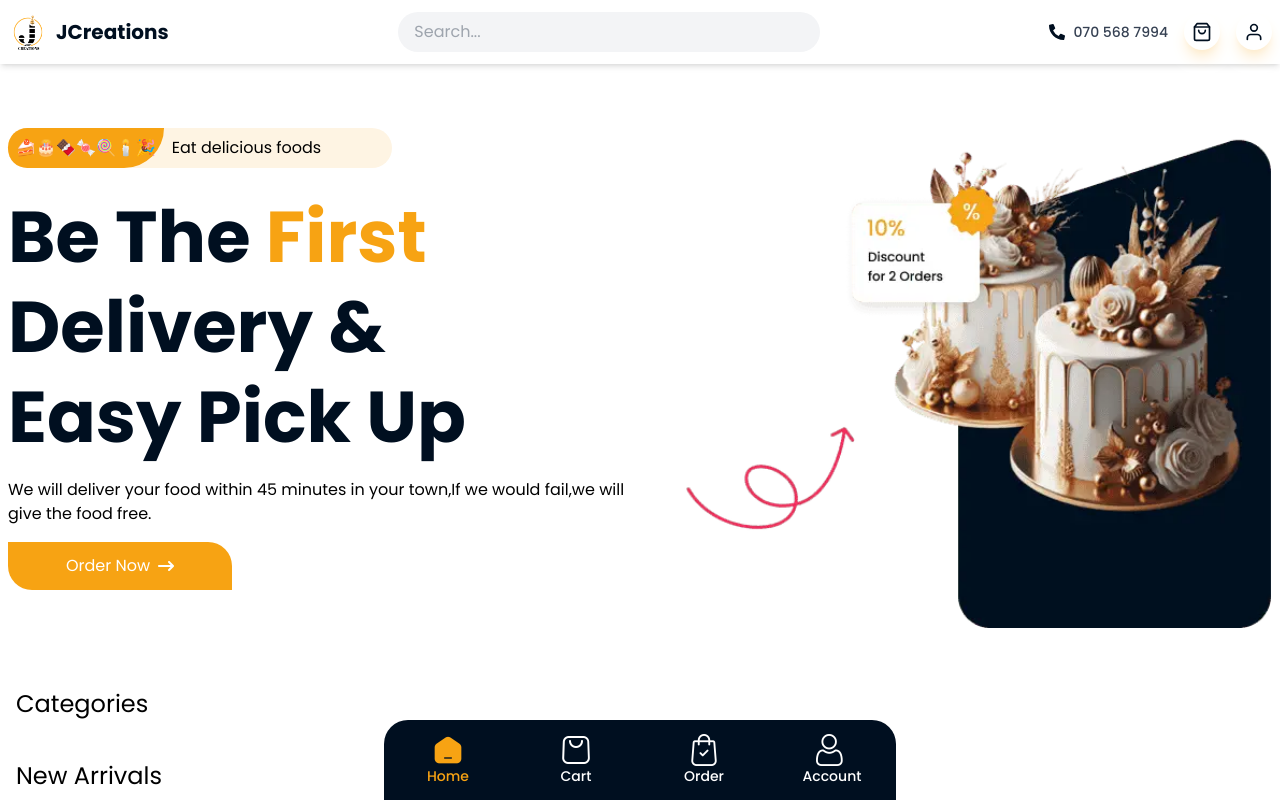
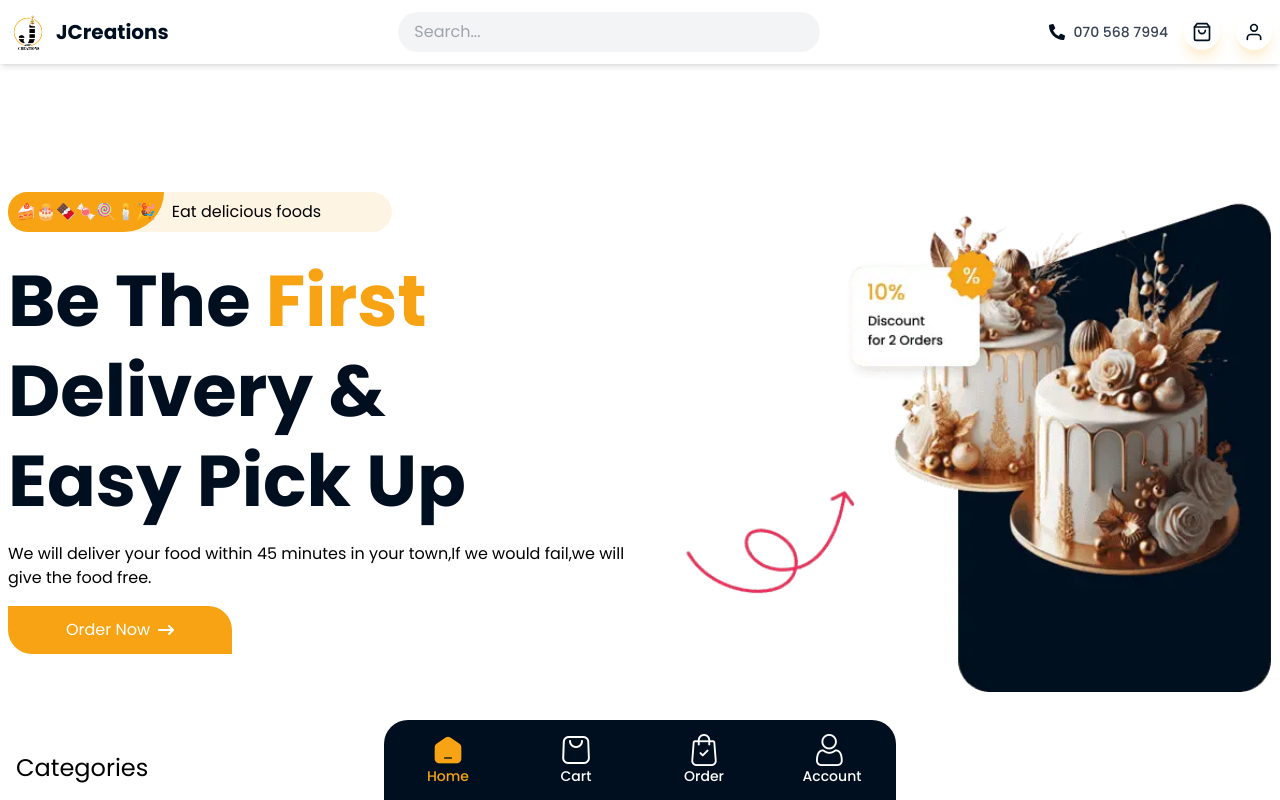
Before and after one commit to Bimalsha/jcreations, a React (Vite) app: page / in a window 1280 px wide. Shown: the top 800 px of the page. Built offline with nearby package versions, Linux system fonts and the light colour scheme.

Commit message:
animation and navigations

```diff
--- a/src/App.jsx
+++ b/src/App.jsx
@@ -1,37 +1,44 @@
-import { BrowserRouter as Router, Route, Routes } from "react-router-dom";
+import { BrowserRouter as Router, Route, Routes, useLocation } from "react-router-dom";
 import './App.css';
 import Home from "./client/pages/Home.jsx";
 import Cart from "./client/pages/Cart.jsx";
 import Order from "./client/pages/Order.jsx";
 import Account from "./client/pages/Account.jsx";
 import Footer from './client/component/Footer.jsx';
-function App() {
+import Header from './client/component/Header.jsx';
+import BottomNavigator from './client/component/BottomNavigator.jsx';
+import PageTransition from './client/component/utils/PageTransition.jsx';
 
+function AnimatedRoutes() {
+    const location = useLocation();
 
     return (
-
-        <div className="flex flex-col min-h-screen">
-        {/* Header or Navbar */}
-        <header>
-            {/* Add your header or navbar here */}
-        </header>
-
-        {/* Main Content */}
-        <main className="flex-grow">
-            {<Router>
-                <Routes>
+        <PageTransition>
+            <Routes location={location} key={location.pathname}>
                 <Route path="/" element={<Home />} />
                 <Route path="/cart" element={<Cart />} />
                 <Route path="/order" element={<Order />} />
                 <Route path="/account" element={<Account />} />
             </Routes>
-            </Router>}
+        </PageTransition>
+    );
+}
+
+function App() {
+    return (
+        <Router>
+            <div className="flex flex-col min-h-screen">
+                <Header />
+
+                <main className="flex-grow pt-16">
+                    <AnimatedRoutes />
                 </main>
 
-        {/* Footer */}
+                <BottomNavigator />
                 <Footer />
             </div>
-  )
+        </Router>
+    );
 }
 
 export default App
--- a/src/client/component/BottomNavigator.jsx
+++ b/src/client/component/BottomNavigator.jsx
@@ -1,5 +1,6 @@
 import React from 'react'
 import { Link, useLocation } from "react-router-dom";
+import { motion } from 'framer-motion';
 
 function BottomNavigator() {
     const location = useLocation();
@@ -9,52 +10,112 @@ function BottomNavigator() {
         <div className="fixed bottom-0 left-0 z-50 w-full h-20">
             <div className="grid h-full max-w-lg grid-cols-4 mx-auto font-medium bg-[#000F20] rounded-t-3xl">
                 <Link to={'/'} type="button"
-                      className="inline-flex flex-col items-center justify-center px-5 group">
-                    <img
+                      className="inline-flex flex-col items-center justify-center px-5 group relative">
+                    <motion.img
                         src={currentPath === '/' ? "../../../public/bottomicon/homeselect.svg" : "../../../public/bottomicon/home.svg"}
                         alt="home"
-                        className={'w-8'}
-                        onMouseOver={e => e.currentTarget.src = '../../../public/bottomicon/homeselect.svg'}
-                        onMouseOut={e => currentPath === '/' ? e.currentTarget.src = '../../../public/bottomicon/homeselect.svg' : e.currentTarget.src = '../../../public/bottomicon/home.svg'}
+                        className="w-8"
+                        whileHover={{ scale: 1.2 }}
+                        whileTap={{ scale: 0.9 }}
+                        transition={{ type: "spring", stiffness: 400, damping: 17 }}
                     />
-                    <span
-                        className={`text-sm ${currentPath === '/' ? 'text-[#F7A313]' : 'text-white'} group-hover:text-[#F7A313]`}>Home</span>
+                    <motion.span
+                        className={`text-sm ${currentPath === '/' ? 'text-[#F7A313]' : 'text-white'}`}
+                        animate={{ color: currentPath === '/' ? "#F7A313" : "#FFFFFF" }}
+                    >
+                        Home
+                    </motion.span>
+                    {currentPath === '/' && (
+                        <motion.div
+                            className="absolute -bottom-2 w-10 h-1 bg-[#F7A313] rounded-full"
+                            layoutId="navIndicator"
+                            initial={{ opacity: 0 }}
+                            animate={{ opacity: 1 }}
+                            transition={{ duration: 0.3 }}
+                        />
+                    )}
                 </Link>
+
                 <Link to={'/cart'} type="button"
-                      className="inline-flex flex-col items-center justify-center px-5 group">
-                    <img
+                      className="inline-flex flex-col items-center justify-center px-5 group relative">
+                    <motion.img
                         src={currentPath === '/cart' ? "../../../public/bottomicon/cartselect.svg" : "../../../public/bottomicon/cart.svg"}
                         alt="cart"
-                        className={'w-8'}
-                        onMouseOver={e => e.currentTarget.src = '../../../public/bottomicon/cartselect.svg'}
-                        onMouseOut={e => currentPath === '/cart' ? e.currentTarget.src = '../../../public/bottomicon/cartselect.svg' : e.currentTarget.src = '../../../public/bottomicon/cart.svg'}
+                        className="w-8"
+                        whileHover={{ scale: 1.2 }}
+                        whileTap={{ scale: 0.9 }}
+                        transition={{ type: "spring", stiffness: 400, damping: 17 }}
                     />
-                    <span
-                        className={`text-sm ${currentPath === '/cart' ? 'text-[#F7A313]' : 'text-white'} group-hover:text-[#F7A313]`}>Cart</span>
+                    <motion.span
+                        className={`text-sm ${currentPath === '/cart' ? 'text-[#F7A313]' : 'text-white'}`}
+                        animate={{ color: currentPath === '/cart' ? "#F7A313" : "#FFFFFF" }}
+                    >
+                        Cart
+                    </motion.span>
+                    {currentPath === '/cart' && (
+                        <motion.div
+                            className="absolute -bottom-2 w-10 h-1 bg-[#F7A313] rounded-full"
+                            layoutId="navIndicator"
+                            initial={{ opacity: 0 }}
+                            animate={{ opacity: 1 }}
+                            transition={{ duration: 0.3 }}
+                        />
+                    )}
                 </Link>
+
+                {/* Repeat the same pattern for Order and Account links */}
                 <Link to={'/order'} type="button"
-                      className="inline-flex flex-col items-center justify-center px-5 group">
-                    <img
+                      className="inline-flex flex-col items-center justify-center px-5 group relative">
+                    <motion.img
                         src={currentPath === '/order' ? "../../../public/bottomicon/orderselect.svg" : "../../../public/bottomicon/order.svg"}
                         alt="order"
-                        className={'w-8'}
-                        onMouseOver={e => e.currentTarget.src = '../../../public/bottomicon/orderselect.svg'}
-                        onMouseOut={e => currentPath === '/order' ? e.currentTarget.src = '../../../public/bottomicon/orderselect.svg' : e.currentTarget.src = '../../../public/bottomicon/order.svg'}
+                        className="w-8"
+                        whileHover={{ scale: 1.2 }}
+                        whileTap={{ scale: 0.9 }}
+                        transition={{ type: "spring", stiffness: 400, damping: 17 }}
                     />
-                    <span
-                        className={`text-sm ${currentPath === '/order' ? 'text-[#F7A313]' : 'text-white'} group-hover:text-[#F7A313]`}>Order</span>
+                    <motion.span
+                        className={`text-sm ${currentPath === '/order' ? 'text-[#F7A313]' : 'text-white'}`}
+                        animate={{ color: currentPath === '/order' ? "#F7A313" : "#FFFFFF" }}
+                    >
+                        Order
+                    </motion.span>
+                    {currentPath === '/order' && (
+                        <motion.div
+                            className="absolute -bottom-2 w-10 h-1 bg-[#F7A313] rounded-full"
+                            layoutId="navIndicator"
+                            initial={{ opacity: 0 }}
+                            animate={{ opacity: 1 }}
+                            transition={{ duration: 0.3 }}
+                        />
+                    )}
                 </Link>
+
                 <Link to={'/account'} type="button"
-                      className="inline-flex flex-col items-center justify-center px-5 group">
-                    <img
+                      className="inline-flex flex-col items-center justify-center px-5 group relative">
+                    <motion.img
                         src={currentPath === '/account' ? "../../../public/bottomicon/userselect.svg" : "../../../public/bottomicon/user.svg"}
                         alt="account"
-                        className={'w-8'}
-                        onMouseOver={e => e.currentTarget.src = '../../../public/bottomicon/userselect.svg'}
-                        onMouseOut={e => currentPath === '/account' ? e.currentTarget.src = '../../../public/bottomicon/userselect.svg' : e.currentTarget.src = '../../../public/bottomicon/user.svg'}
+                        className="w-8"
+                        whileHover={{ scale: 1.2 }}
+                        whileTap={{ scale: 0.9 }}
+                        transition={{ type: "spring", stiffness: 400, damping: 17 }}
                     />
-                    <span
-                        className={`text-sm ${currentPath === '/account' ? 'text-[#F7A313]' : 'text-white'} group-hover:text-[#F7A313]`}>Account</span>
+                    <motion.span
+                        className={`text-sm ${currentPath === '/account' ? 'text-[#F7A313]' : 'text-white'}`}
+                        animate={{ color: currentPath === '/account' ? "#F7A313" : "#FFFFFF" }}
+                    >
+                        Account
+                    </motion.span>
+                    {currentPath === '/account' && (
+                        <motion.div
+                            className="absolute -bottom-2 w-10 h-1 bg-[#F7A313] rounded-full"
+                            layoutId="navIndicator"
+                            initial={{ opacity: 0 }}
+                            animate={{ opacity: 1 }}
+                            transition={{ duration: 0.3 }}
+                        />
+                    )}
                 </Link>
             </div>
         </div>
--- /dev/null
+++ b/src/client/component/utils/PageTransition.jsx
@@ -0,0 +1,61 @@
+import React from 'react';
+import { motion, AnimatePresence } from 'framer-motion';
+import { useLocation, useNavigate } from 'react-router-dom';
+
+function PageTransition({ children }) {
+    const location = useLocation();
+    const navigate = useNavigate();
+
+    // Define routes and direction tracking
+    const routes = ['/', '/cart', '/order', '/account'];
+    const currentIndex = routes.indexOf(location.pathname);
+    const prevIndexRef = React.useRef(currentIndex);
+
+    // Determine direction of navigation
+    const direction = currentIndex >= prevIndexRef.current ? 1 : -1;
+
+    // Update the previous index after direction is determined
+    React.useEffect(() => {
+        prevIndexRef.current = currentIndex;
+    }, [currentIndex]);
+
+    // Swipe navigation handler
+    const handleDragEnd = (e, { offset, velocity }) => {
+        const swipe = Math.abs(offset.x) > 100 || Math.abs(velocity.x) > 300;
+
+        if (swipe) {
+            const swipeDirection = offset.x > 0 ? -1 : 1;
+            const nextIndex = Math.max(0, Math.min(routes.length - 1, currentIndex + swipeDirection));
+
+            if (currentIndex !== nextIndex) {
+                navigate(routes[nextIndex]);
+            }
+        }
+    };
+
+    return (
+        <div className="overflow-hidden h-full">
+            <AnimatePresence mode="wait" initial={false}>
+                <motion.div
+                    key={location.pathname}
+                    initial={{ opacity: 0, x: direction > 0 ? '100%' : '-100%' }}
+                    animate={{ opacity: 1, x: 0 }}
+                    exit={{ opacity: 0, x: direction > 0 ? '-100%' : '100%' }}
+                    transition={{
+                        x: { type: 'spring', stiffness: 300, damping: 30 },
+                        opacity: { duration: 0.15 }
+                    }}
+                    className="w-full h-full min-h-[calc(100vh-5rem)] pb-24"
+                    drag="x"
+                    dragConstraints={{ left: 0, right: 0 }}
+                    dragElastic={0.2}
+                    onDragEnd={handleDragEnd}
+                >
+                    {children}
+                </motion.div>
+            </AnimatePresence>
+        </div>
+    );
+}
+
+export default PageTransition;
--- a/src/client/pages/Account.jsx
+++ b/src/client/pages/Account.jsx
@@ -6,8 +6,8 @@ import Header from "../component/Header.jsx";
 function Account() {
     return (
         <div>
-            <Header/>
-            <BottomNavigator/>
+
+
             <div>Account</div>
 
         </div>
--- a/src/client/pages/Cart.jsx
+++ b/src/client/pages/Cart.jsx
@@ -5,8 +5,8 @@ import Header from "../component/Header.jsx";
 function Cart() {
     return (
         <div>
-            <Header/>
-            <BottomNavigator/>
+
+
             <div>Cart</div>
         </div>
     )
--- a/src/client/pages/Home.jsx
+++ b/src/client/pages/Home.jsx
@@ -10,8 +10,8 @@ import Allproducts from '../component/Allproducts.jsx';
 function Home() {
     return (
         <div>
-            <Header />
-            <BottomNavigator />
+
+
             <main>
                 <Hero />
                 <Category />
--- a/src/client/pages/Order.jsx
+++ b/src/client/pages/Order.jsx
@@ -5,8 +5,8 @@ import Header from "../component/Header.jsx";
 function Order() {
     return (
         <div>
-            <Header/>
-            <BottomNavigator/>
+
+
             <div>Order</div>
         </div>
     )
```
Also changed, not shown: src/assets/bag.png (deleted). Lines whose indentation alone changed are shown as unchanged.
